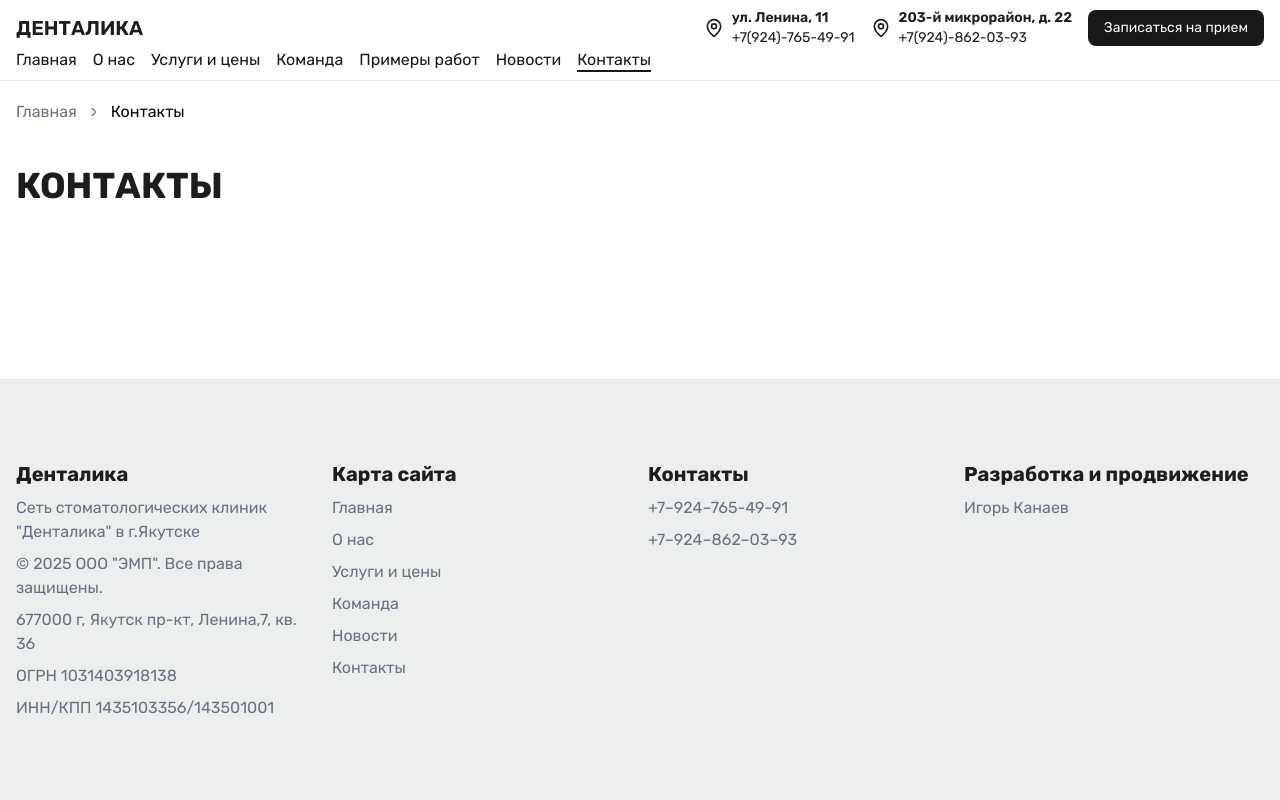
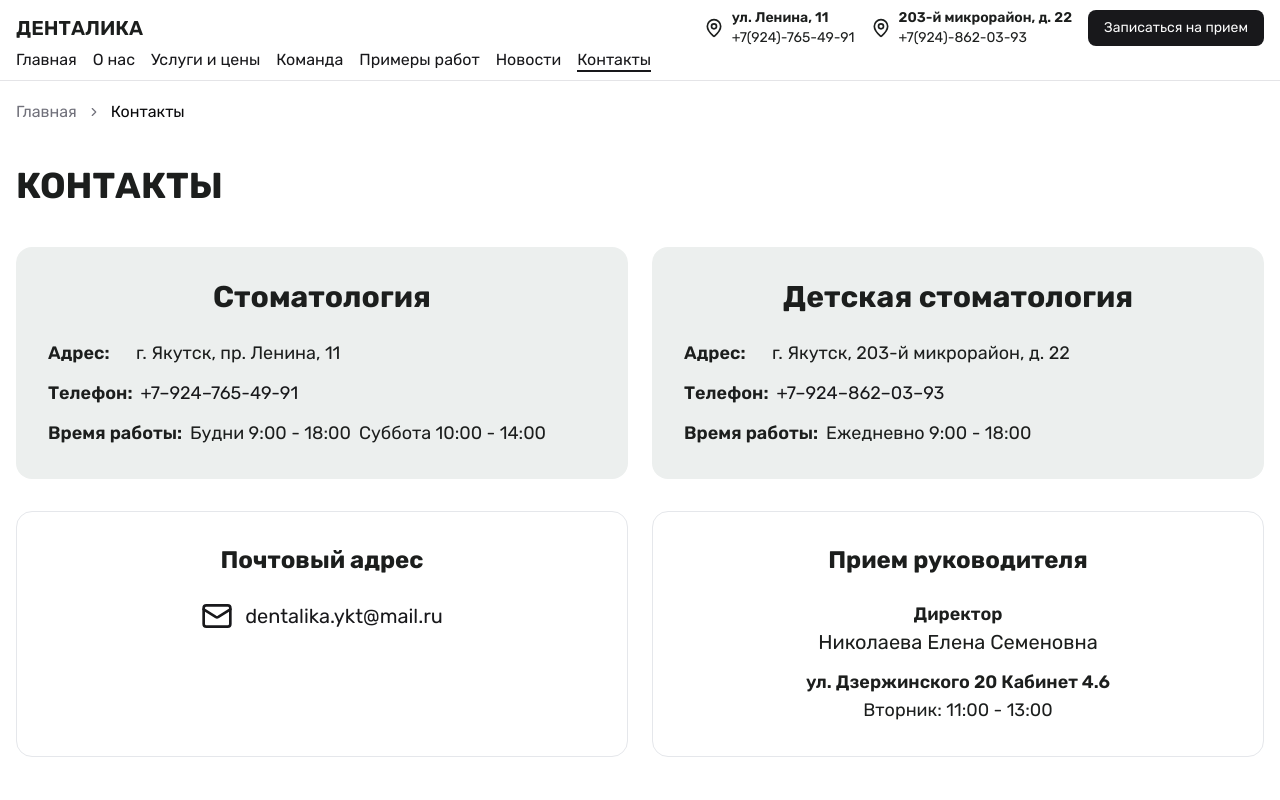
Before and after one commit to Igorlight/dentalika, a Next.js app: page /contacts in a window 1280 px wide. Shown: the top 800 px of the page. Built offline with nearby package versions, Linux system fonts and the light colour scheme.

Commit message:
dentalika 3.0

```diff
--- a/src/app/contacts/page.tsx
+++ b/src/app/contacts/page.tsx
@@ -1,7 +1,16 @@
-import MainTitle from '@/components/MainTitle'
-import { Breadcrumb, BreadcrumbItem, BreadcrumbLink, BreadcrumbList, BreadcrumbPage, BreadcrumbSeparator } from '@/components/ui/breadcrumb'
-import Link from 'next/link'
-import React from 'react'
+import ContactSection from "@/components/ContactSection";
+import MainTitle from "@/components/MainTitle";
+import {
+  Breadcrumb,
+  BreadcrumbItem,
+  BreadcrumbLink,
+  BreadcrumbList,
+  BreadcrumbPage,
+  BreadcrumbSeparator,
+} from "@/components/ui/breadcrumb";
+import { Mail } from "lucide-react";
+import Link from "next/link";
+import React from "react";
 
 export default function Page() {
   return (
@@ -11,7 +20,9 @@ export default function Page() {
           <BreadcrumbList>
             <BreadcrumbItem>
               <BreadcrumbLink asChild>
-                  <Link href="/" className="text-base">Главная</Link>
+                <Link href="/" className="text-base">
+                  Главная
+                </Link>
               </BreadcrumbLink>
             </BreadcrumbItem>
             <BreadcrumbSeparator />
@@ -23,10 +34,97 @@ export default function Page() {
       </div>
       <div>
         <MainTitle title="КОНТАКТЫ" className="mb-10" />
-       <div>
-
+        <div className="space-y-8">
+          {/* Основные клиники */}
+          <div className="grid grid-cols-1 lg:grid-cols-2 gap-6">
+            <div className="bg-gray-color p-6 lg:p-8 rounded-2xl space-y-4">
+              <h2 className="text-2xl lg:text-3xl font-bold text-center mb-6">
+                Стоматология
+              </h2>
+              <div className="space-y-3">
+                <div className="flex flex-col sm:flex-row sm:items-center gap-1 sm:gap-2">
+                  <span className="font-semibold text-base sm:text-lg min-w-[80px]">Адрес:</span>
+                  <p className="text-base sm:text-lg">г. Якутск, пр. Ленина, 11</p>
+                </div>
+                <div className="flex flex-col sm:flex-row sm:items-center gap-1 sm:gap-2">
+                  <span className="font-semibold text-base sm:text-lg min-w-[80px]">Телефон:</span>
+                  <a href="tel:+79247654991" className="text-base sm:text-lg text-primary hover:text-primary/80">
+                    +7–924–765-49-91
+                  </a>
+                </div>
+                <div className="flex flex-col sm:flex-row sm:items-start gap-1 sm:gap-2">
+                  <span className="font-semibold text-base sm:text-lg min-w-[80px]">Время работы:</span>
+                  <div className="flex flex-col sm:flex-row gap-1 sm:gap-2">
+                    <p className="text-base sm:text-lg">Будни 9:00 - 18:00</p>
+                    <p className="text-base sm:text-lg">Суббота 10:00 - 14:00</p>
                   </div>
                 </div>
               </div>
-  )
+            </div>
+
+            <div className="bg-gray-color p-6 lg:p-8 rounded-2xl space-y-4">
+              <h2 className="text-2xl lg:text-3xl font-bold text-center mb-6">
+                Детская стоматология
+              </h2>
+              <div className="space-y-3">
+                <div className="flex flex-col sm:flex-row sm:items-center gap-1 sm:gap-2">
+                  <span className="font-semibold text-base sm:text-lg min-w-[80px]">Адрес:</span>
+                  <p className="text-base sm:text-lg">г. Якутск, 203-й микрорайон, д. 22</p>
+                </div>
+                <div className="flex flex-col sm:flex-row sm:items-center gap-1 sm:gap-2">
+                  <span className="font-semibold text-base sm:text-lg min-w-[80px]">Телефон:</span>
+                  <a href="tel:+79248620393" className="text-base sm:text-lg text-primary hover:text-primary/80">
+                    +7–924–862–03–93
+                  </a>
+                </div>
+                <div className="flex flex-col sm:flex-row sm:items-center gap-1 sm:gap-2">
+                  <span className="font-semibold text-base sm:text-lg min-w-[80px]">Время работы:</span>
+                  <p className="text-base sm:text-lg">Ежедневно 9:00 - 18:00</p>
+                </div>
+              </div>
+            </div>
+          </div>
+
+          {/* Дополнительная информация */}
+          <div className="grid grid-cols-1 lg:grid-cols-2 gap-6">
+            <div className="bg-white border border-gray-200 p-6 lg:p-8 rounded-2xl">
+              <h3 className="text-xl lg:text-2xl font-bold text-center mb-6">
+                Почтовый адрес
+              </h3>
+              <div className="flex items-center justify-center gap-3">
+                <Mail className="w-8 h-8 text-primary" />
+                <a href="mailto:dentalika.ykt@mail.ru" className="text-lg lg:text-xl text-primary hover:text-primary/80">
+                  dentalika.ykt@mail.ru
+                </a>
+              </div>
+            </div>
+
+            <div className="bg-white border border-gray-200 p-6 lg:p-8 rounded-2xl">
+              <h3 className="text-xl lg:text-2xl font-bold text-center mb-6">
+                Прием руководителя
+              </h3>
+              <div className="space-y-3">
+                <div className="text-center">
+                  <p className="font-semibold text-base lg:text-lg">Директор</p>
+                  <p className="text-lg lg:text-xl">Николаева Елена Семеновна</p>
+                </div>
+                <div className="text-center">
+                  <p className="font-semibold text-base lg:text-lg">ул. Дзержинского 20 Кабинет 4.6</p>
+                  <p className="text-base lg:text-lg">Вторник: 11:00 - 13:00</p>
+                </div>
+              </div>
+            </div>
+          </div>
+          <div className="py-[50px] md:py-[80px]">
+            <ContactSection
+              className="max-w-[1200px] mx-auto"
+              titleClassName="lg:text-4xl sm:text-3xl text-2xl text-center sm:text-left"
+              descriptionClassName="text-white text-center sm:text-left"
+              btnClassName="text-primary bg-white"
+            />
+          </div>
+        </div>
+      </div>
+    </div>
+  );
 }
--- a/src/app/page.tsx
+++ b/src/app/page.tsx
@@ -13,9 +13,9 @@ import ContactSection from "@/components/ContactSection";
 
 export default function Home() {
   return (
-    <div className="max-w-[1560px] mx-auto px-4 pt-[60px]">
+    <div className="max-w-[1560px] mx-auto px-4 pt-[60px] md:mt-[10vh]">
       <section className='py-[50px] md:py-[80px]'>
-        <div className='grid grid-cols-12 gap-2 md:gap-4 items-center mb-8'>
+        <div className='grid grid-cols-12 gap-2 md:gap-4 items-center mb-10'>
         <div className='col-span-12 lg:col-span-7'>
          <h1 className='text-gray-500 text-base md:text-xl'>Сеть стоматологических клиник &quot;Денталика&quot; в г.Якутске</h1>
          <h2 className='text-2xl sm:text-3xl md:text-4xl lg:text-5xl font-semibold uppercase leading-[120%] mb-4'>За 15 лет работы<br/>клиники мы Сделали<br/>более 10 000 красивых улыбок</h2>
@@ -24,12 +24,9 @@ export default function Home() {
           <ContactSection className='bg-gray-color text-primary p-4 sm:p-8 text-center sm:text-left'/>
         </div>
         </div>
-        <div>
+        <div className='mb-10'>
            <HeroSlider />
         </div>
-      </section>
-      <section className='py-[50px] md:py-[80px]'>
-        <SecondTitle title="Преимущества" />
         <Best />
       </section>
       <section className='py-[50px] md:py-[80px]'>
```
Lines whose indentation alone changed are shown as unchanged.
